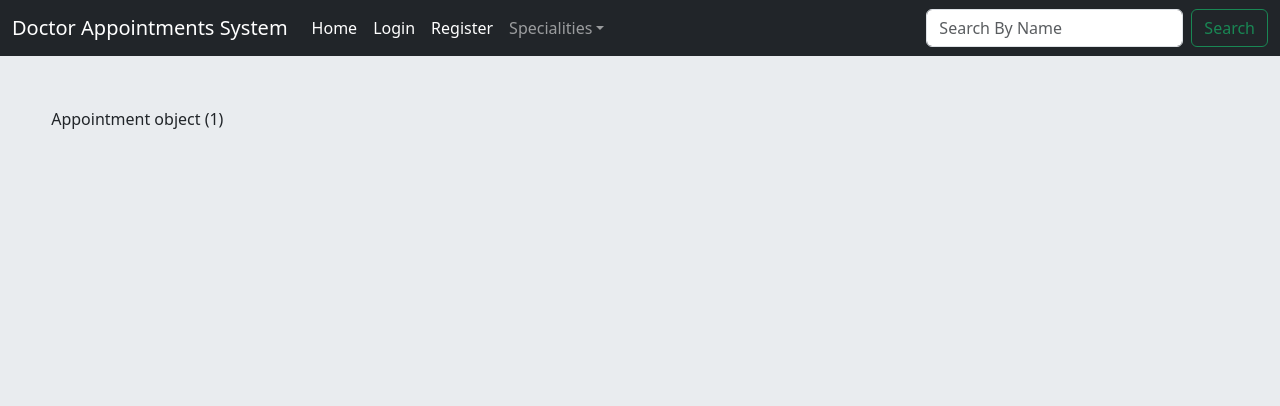
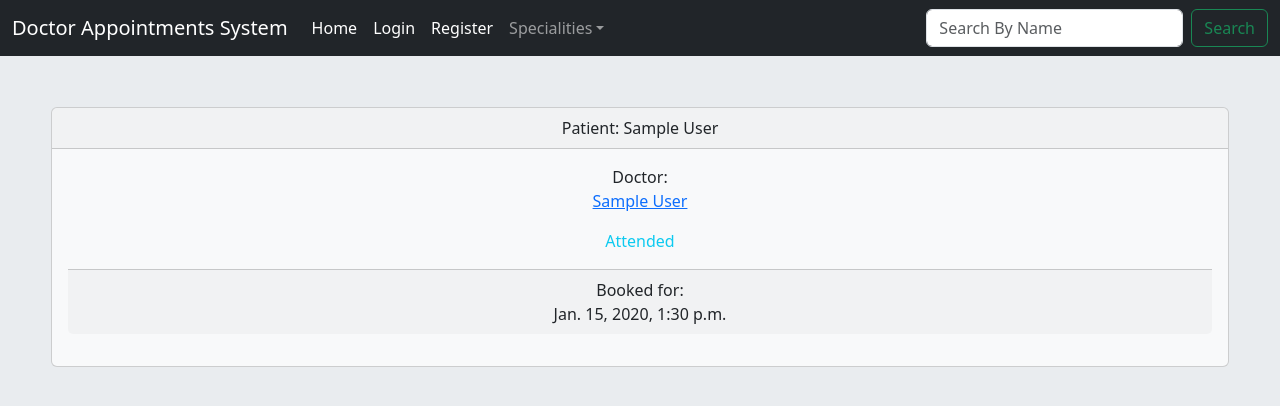
Before and after one commit to arshia-rgh/reservation-system, a Django app: page /appointments/details/1/ in a window 1280 px wide. Shown: the top 406 px of the page. Run offline with Django 5.2, Linux system fonts and the light colour scheme; tables that the repository leaves empty hold one stand-in row (values such as "Sample post"); parts of the project's set-up code (start-up, migrations or seed data) failed here and were passed over; some libraries are stand-ins or nearby versions.

Commit message:
Minor Template fix

```diff
--- a/accounts/templates/accounts/patient_appointments.html
+++ b/accounts/templates/accounts/patient_appointments.html
@@ -14,7 +14,7 @@
                     <p class="card-header"> {{appointment.doctor}} </p>
                     <a  class="btn card-body" href="{{ appointment.get_absolute_url }}">
                         {% now "Y-m-d" as now %}
-                        {% if appointment.start_date < now %}
+                        {% if appointment.start_date|date:"Y-m-d H:M" > now %}
                         <p class="text-info">{{appointment.start_date}} </p>
                         {% else %}
                         <p class="text-danger">You've missed it!<br>{{appointment.start_date}}</p>
--- a/appointments/templates/appointments/detail.html
+++ b/appointments/templates/appointments/detail.html
@@ -3,5 +3,27 @@
 	{{ object }}
 {% endblock title %}
 {% block content %}
-	{{object}}
+<div class="card justify-content-center text-center bg-light">
+	<p class="card-header">
+		Patient: {{object.patient}}
+	</p>
+	<div class="card-body">
+		<p>
+			Doctor:<br><a href="{{object.doctor.get_absolute_url}}">{{object.doctor}}</a>
+		</p>
+		{% if object.attended%}
+			<p class="text-info"> Attended </p>
+		{% else%}
+			<p class="text-info"> Not Attended </p>
+		{% endif%}
+		<p class= "card-footer">
+			Booked for:<br>{{object.start_date}}
+		</p>
+
+	</div>
+</div>
+
+
+
+
 {% endblock content %}
```
